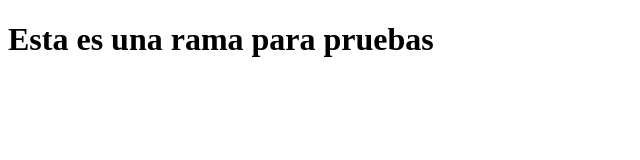
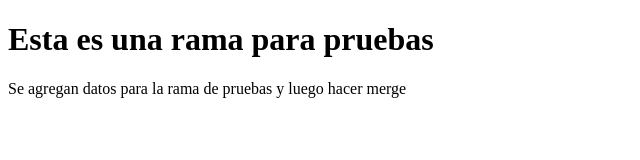
Before and after one commit to ccpappalardo/gitpruebas, a plain HTML site: page index.html in a window 1280 px wide. Shown: the whole page, without its empty margins (0-640 px from the left). Drawn offline with Linux system fonts and the light colour scheme.

Commit message:
cambios en rama de pruebas

```diff
--- a/index.html
+++ b/index.html
@@ -6,6 +6,7 @@
     <meta name="viewport" content="width=device-width, initial-scale=1.0" />
     <title>Rama Pruebas</title>
     <h1>Esta es una rama para pruebas</h1>
+    <div>Se agregan datos para la rama de pruebas y luego hacer merge</div>
   </head>
   <body></body>
 </html>
```
